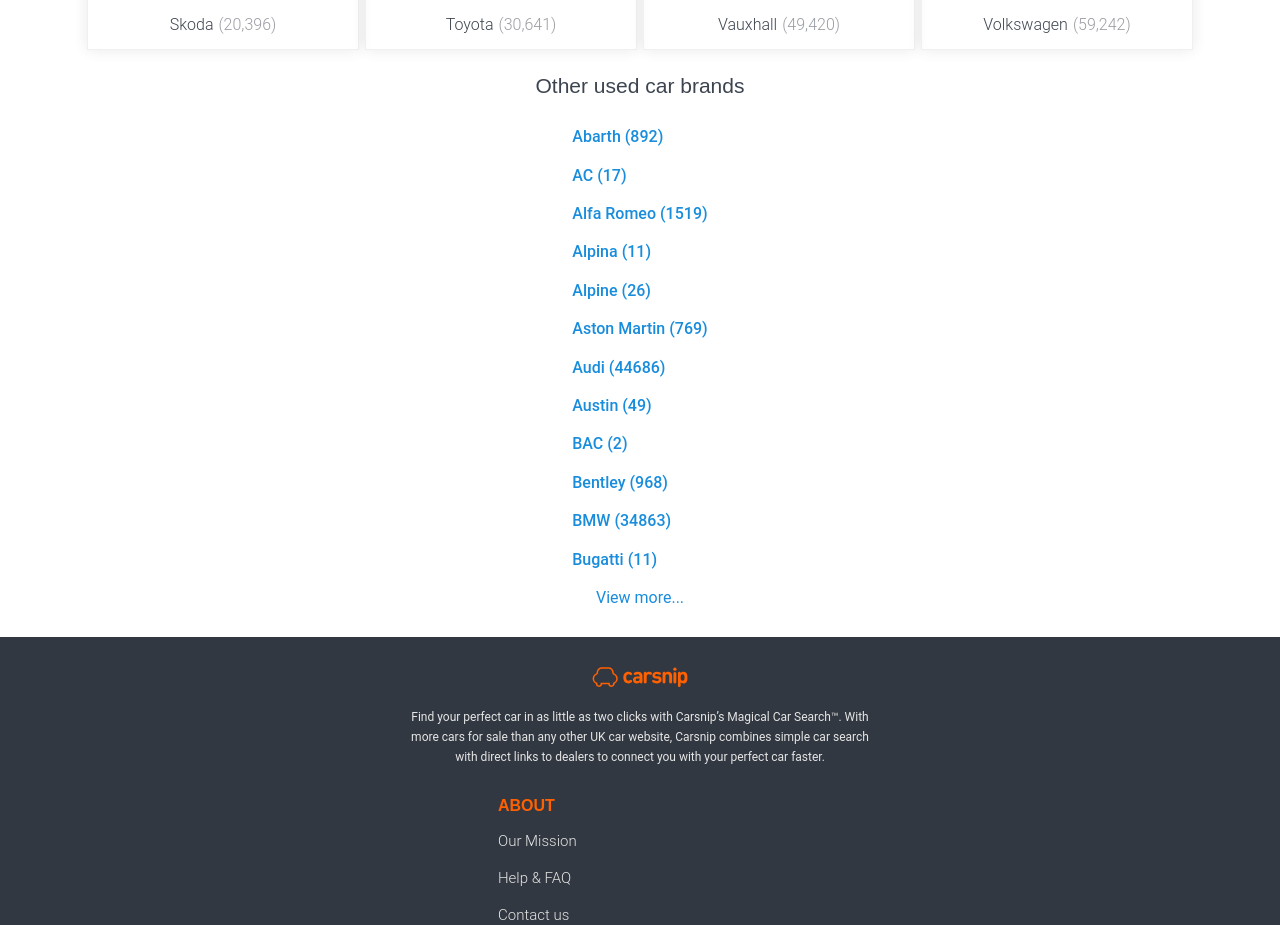
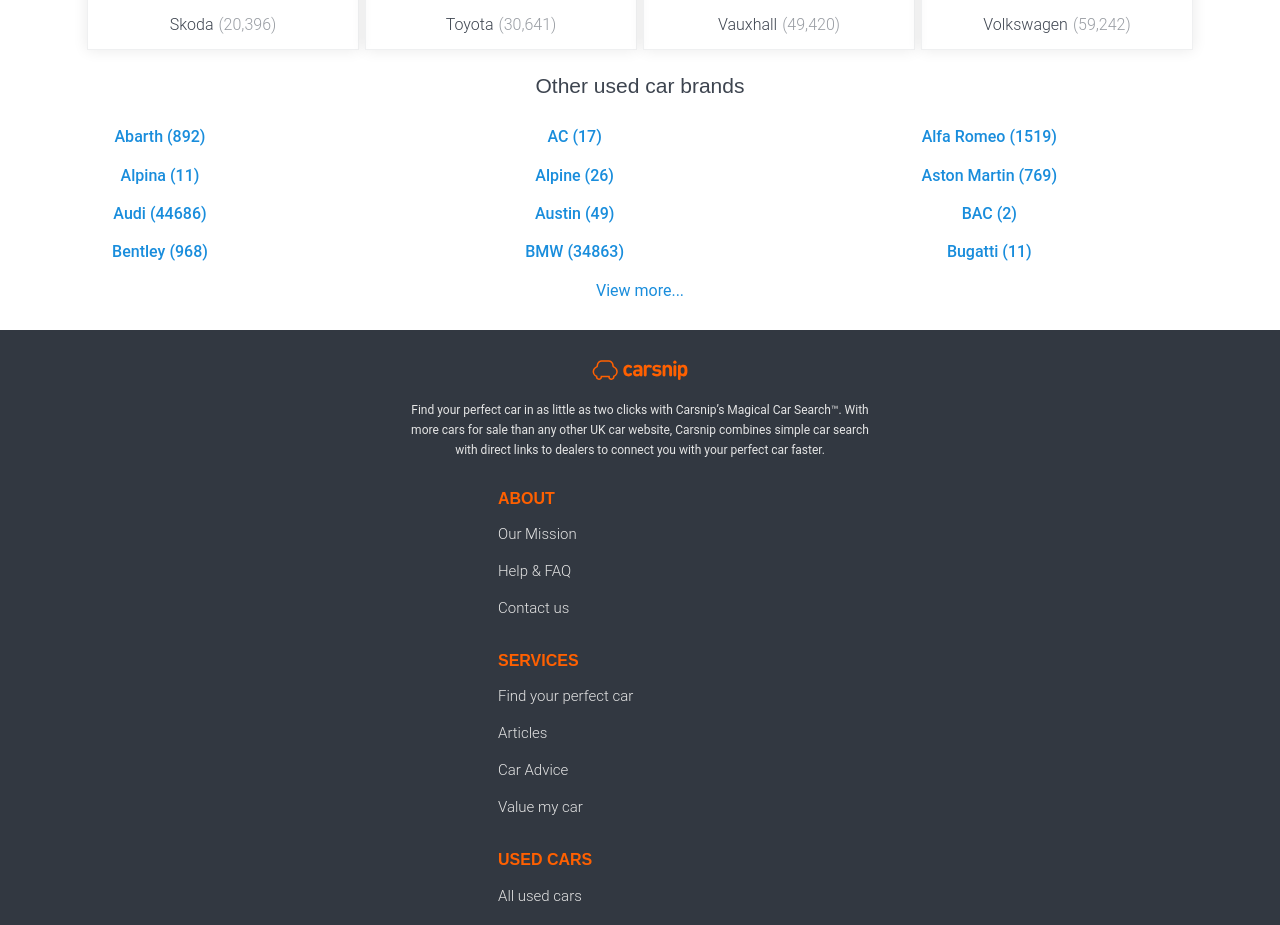
Before and after one commit to moderndayNeo/carsnip, a React (Create React App) app: page / in a window 1280 px wide. Shown: the part 1280-2205 px from the top of the page. Built offline with nearby package versions, Linux system fonts and the light colour scheme.

Commit message:
feat: Media queries for ListWrapper

```diff
--- a/src/ManufacturerListWrapper/ListWrapper/ListWrapper.css
+++ b/src/ManufacturerListWrapper/ListWrapper/ListWrapper.css
@@ -28,3 +28,24 @@
     font-weight: 550;
     text-decoration: none;
 }
+
+@media (min-width: 604px) {
+    .ListWrapper {
+        display: grid;
+        grid-template-columns: 1fr 1fr;
+        text-align: center;
+    }
+    .ListWrapper li {
+        max-width: 16.5rem;
+        margin-left: 0.625rem;
+        margin-right: 0.625rem;
+        margin-bottom: 1.25rem;
+        display: block;
+    }
+}
+
+@media (min-width: 860px) {
+    .ListWrapper {
+        grid-template-columns: repeat(3, 1fr);
+    }
+}
```
